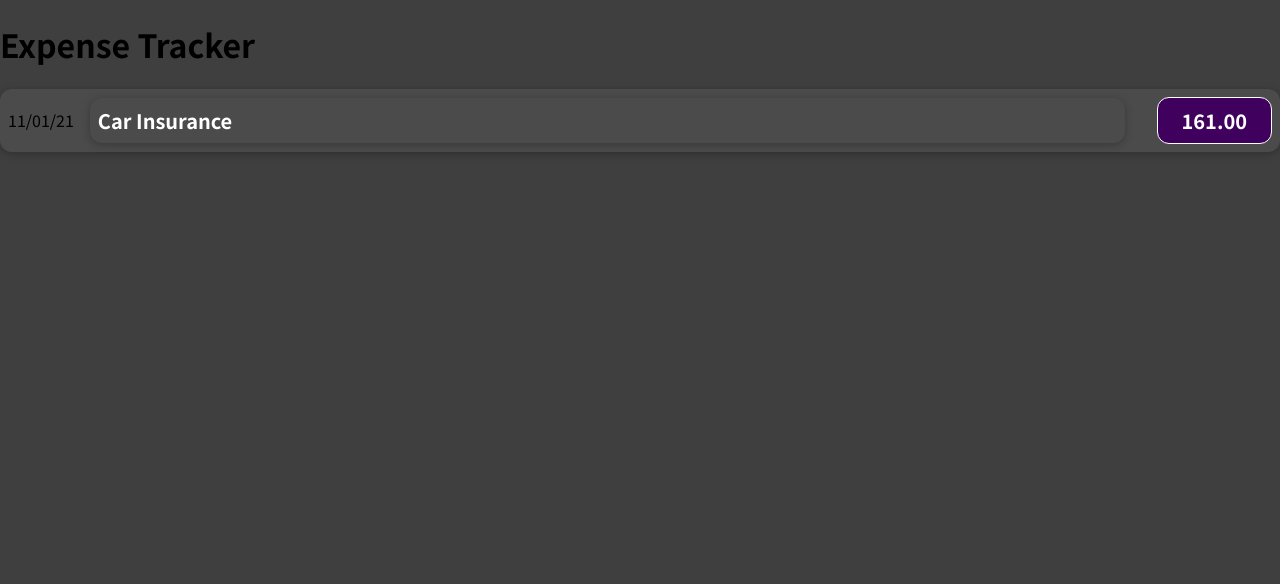
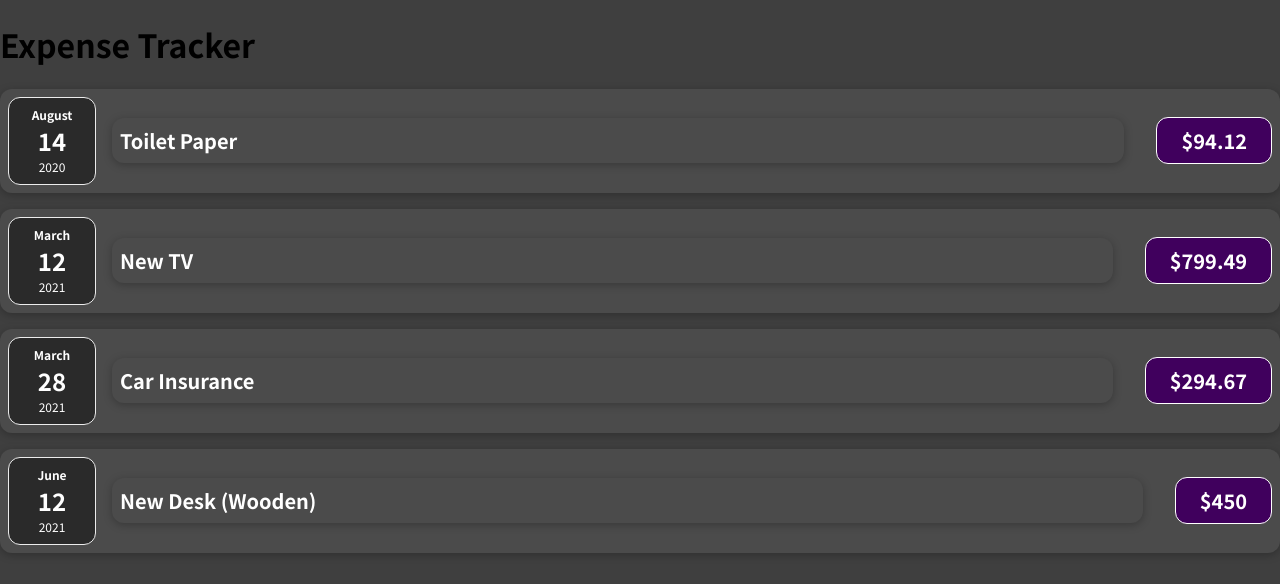
Before and after one commit to johngwells/Expense-Tracker, a React (Create React App) app: page / in a window 1280 px wide. Shown: the top 584 px of the page. Built offline with nearby package versions, Linux system fonts and the light colour scheme.

Commit message:
break down components into smallercomponents. New component to for displaying date

```diff
--- a/src/App.js
+++ b/src/App.js
@@ -1,10 +1,51 @@
 import ExpenseItem from "./components/ExpenseItem";
 
 function App() {
+  const expenses = [
+    {
+      id: "e1",
+      title: "Toilet Paper",
+      amount: 94.12,
+      date: new Date(2020, 7, 14)
+    },
+    { id: "e2", title: "New TV", amount: 799.49, date: new Date(2021, 2, 12) },
+    {
+      id: "e3",
+      title: "Car Insurance",
+      amount: 294.67,
+      date: new Date(2021, 2, 28)
+    },
+    {
+      id: "e4",
+      title: "New Desk (Wooden)",
+      amount: 450,
+      date: new Date(2021, 5, 12)
+    }
+  ];
+
   return (
     <div>
       <h1>Expense Tracker</h1>
-      <ExpenseItem />
+      <ExpenseItem
+        title={expenses[0].title}
+        amount={expenses[0].amount}
+        date={expenses[0].date}
+      />
+      <ExpenseItem
+        title={expenses[1].title}
+        amount={expenses[1].amount}
+        date={expenses[1].date}
+      />
+      <ExpenseItem
+        title={expenses[2].title}
+        amount={expenses[2].amount}
+        date={expenses[2].date}
+      />
+      <ExpenseItem
+        title={expenses[3].title}
+        amount={expenses[3].amount}
+        date={expenses[3].date}
+      />
     </div>
   );
 }
--- /dev/null
+++ b/src/components/ExpenseDate.css
@@ -0,0 +1,26 @@
+.expense-date {
+  display: flex;
+  flex-direction: column;
+  width: 5.5rem;
+  height: 5.5rem;
+  border: 1px solid #ececec;
+  background-color: #2a2a2a;
+  color: white;
+  border-radius: 12px;
+  align-items: center;
+  justify-content: center;
+}
+
+.expense-date__month {
+  font-size: 0.75rem;
+  font-weight: bold;
+}
+
+.expense-date__year {
+  font-size: 0.75rem;
+}
+
+.expense-date__day {
+  font-size: 1.5rem;
+  font-weight: bold;
+}
--- /dev/null
+++ b/src/components/ExpenseDate.js
@@ -0,0 +1,17 @@
+import "./ExpenseDate.css";
+
+function ExpenseDate({ date }) {
+  const month = date.toLocaleString("en-US", { month: "long" });
+  const day = date.toLocaleString("en-US", { day: "2-digit" });
+  const year = date.getFullYear();
+
+  return (
+    <div className="expense-date">
+      <div className="expense-date__month">{month}</div>
+      <div className="expense-date__day">{day}</div>
+      <div className="expense-date__year">{year}</div>
+    </div>
+  );
+}
+
+export default ExpenseDate;
--- a/src/components/ExpenseItem.js
+++ b/src/components/ExpenseItem.js
@@ -1,12 +1,14 @@
-import './ExenseItem.css';
+import "./ExenseItem.css";
 
-function ExpenseItem() {
+import ExpenseDate from "./ExpenseDate";
+
+function ExpenseItem({ title, amount, date }) {
   return (
     <div className="expense-item">
-      <div>11/01/21</div>
+      <ExpenseDate date={date} />
       <div className="expense-item__description">
-        <h2 className="expense-item h2">Car Insurance</h2>
-        <div className="expense-item__price">161.00</div>
+        <h2 className="expense-item h2">{title}</h2>
+        <div className="expense-item__price">${amount}</div>
       </div>
     </div>
   );
```
